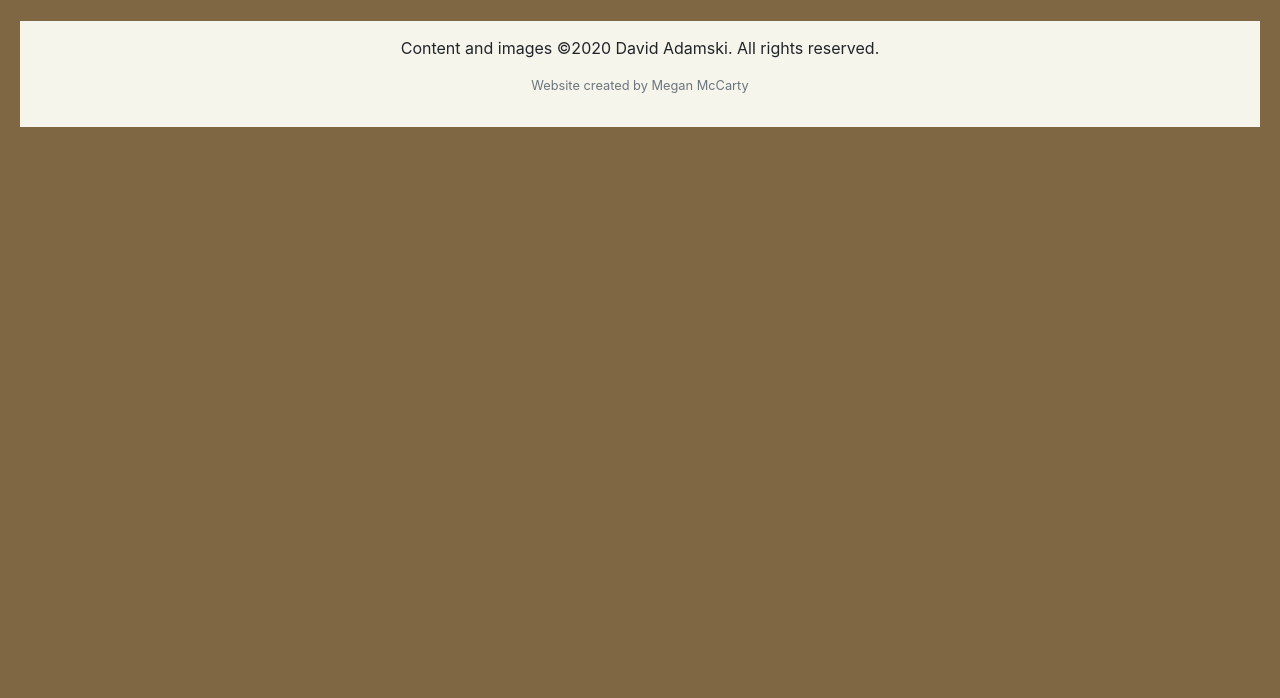
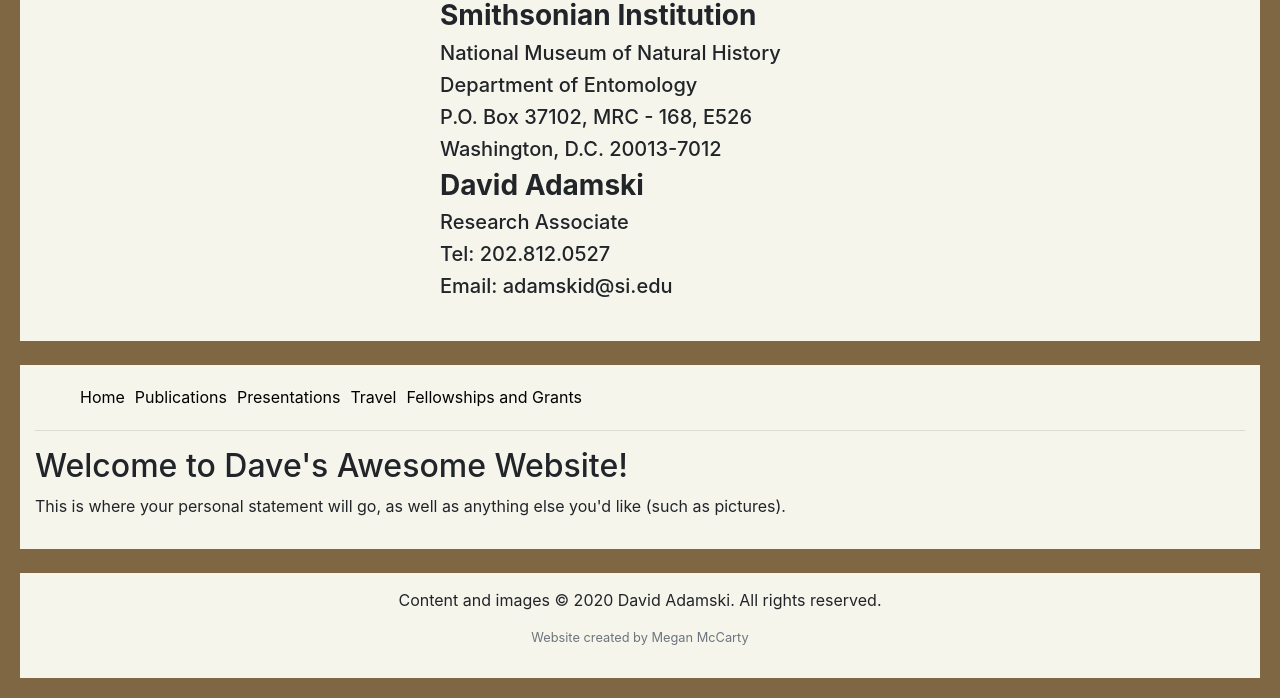
Before and after one commit to Meganmccarty/adamski, a Django app: page / in a window 1280 px wide. Shown: the part 356-1054 px from the top of the page. Before the commit the page ends 483 px from the top, so only its background shows below. Run offline with Django 3.2, Linux system fonts and the light colour scheme; some libraries are stand-ins or nearby versions.

Commit message:
Modified header

```diff
--- a/database/templates/database/base.html
+++ b/database/templates/database/base.html
@@ -7,8 +7,23 @@
     </head>
     <body>
         <div class="content">
-            <header>
-                <h1>Dave's Awesome Website</h1>
+            <header class="header">
+                <div class="subheader">
+                    <div class="subheader-item">
+                        <img id="card" src="{% static 'images/card-img.png' %}">
+                    </div>
+                    <div class="subheader-item">
+                        <h3><b>Smithsonian Institution</b></h3>
+                        <h5>National Museum of Natural History</h5>
+                        <h5>Department of Entomology</h5>
+                        <h5>P.O. Box 37102, MRC - 168, E526</h5>
+                        <h5>Washington, D.C. 20013-7012</h5>
+                        <h3><b>David Adamski</b></h3>
+                        <h5>Research Associate</h5>
+                        <h5>Tel: 202.812.0527</h5>
+                        <h5>Email: adamskid@si.edu</h5>
+                    </div>
+                </div>
             </header>
         </div>
         <br>
@@ -20,7 +35,6 @@
                     <li><a href="{% url 'presentations' %}">Presentations</a></li>
                     <li><a href="{% url 'travel' %}">Travel</a></li>
                     <li><a href="{% url 'grants' %}">Fellowships and Grants</a></li>
-                    <li><a href="{% url 'societies' %}">Societies</a></li>
                 </ul>
             </nav>
             <hr>
@@ -30,7 +44,7 @@
         <br>
         <div class="content">
             <footer>
-                <p>Content and images ©2020 David Adamski. All rights reserved.</p>
+                <p>Content and images © 2020 David Adamski. All rights reserved.</p>
                 <p class="small text-muted">Website created by Megan McCarty</p>
             </footer>
         </div>
```
